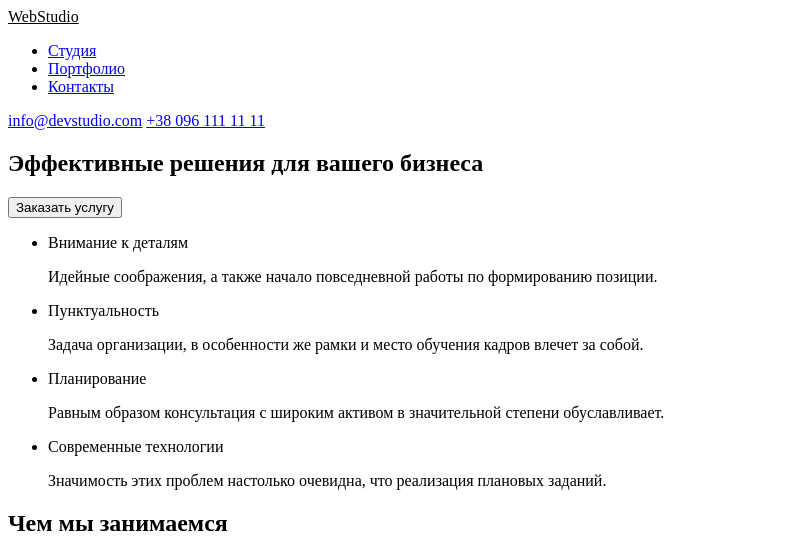
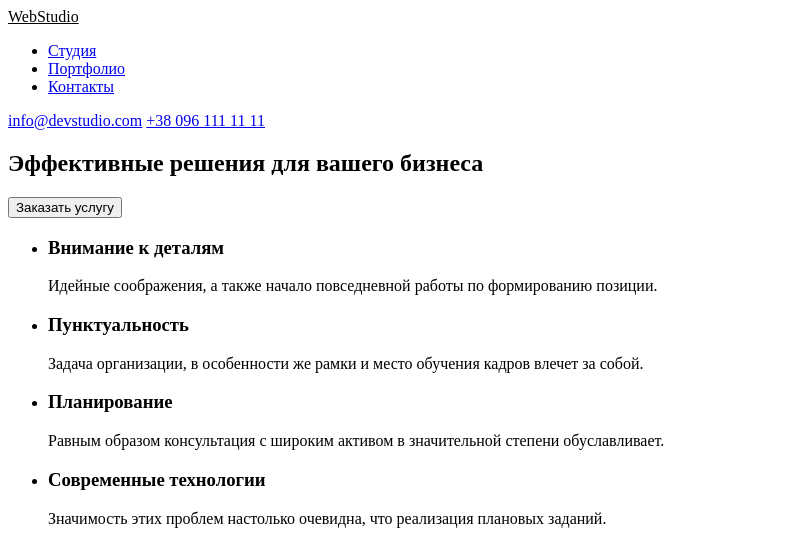
Before and after one commit to B6X35/goit-markup-hw-01, a plain HTML site: page index.html in a window 1280 px wide. Shown: the top 544 px of the page, without its empty margins (0-804 px from the left). Drawn offline with Linux system fonts and the light colour scheme.

Commit message:
Update index.html

```diff
--- a/index.html
+++ b/index.html
@@ -23,13 +23,13 @@
             </section>
             <section>
                 <ul>
-                    <li>Внимание к деталям
+                    <li><h3>Внимание к деталям</h3>
                     <p>Идейные соображения, а также начало повседневной работы по формированию позиции.</p></li>
-                    <li>Пунктуальность
+                    <li><h3>Пунктуальность</h3>
                     <p>Задача организации, в особенности же рамки и место обучения кадров влечет за собой.</p></li>
-                    <li>Планирование
+                    <li><h3>Планирование</h3>
                     <p>Равным образом консультация с широким активом в значительной степени обуславливает.</p></li>
-                    <li>Современные технологии
+                    <li><h3>Современные технологии</h3>
                     <p>Значимость этих проблем настолько очевидна, что реализация плановых заданий.</p></li>
                 </ul>
             </section>
```
